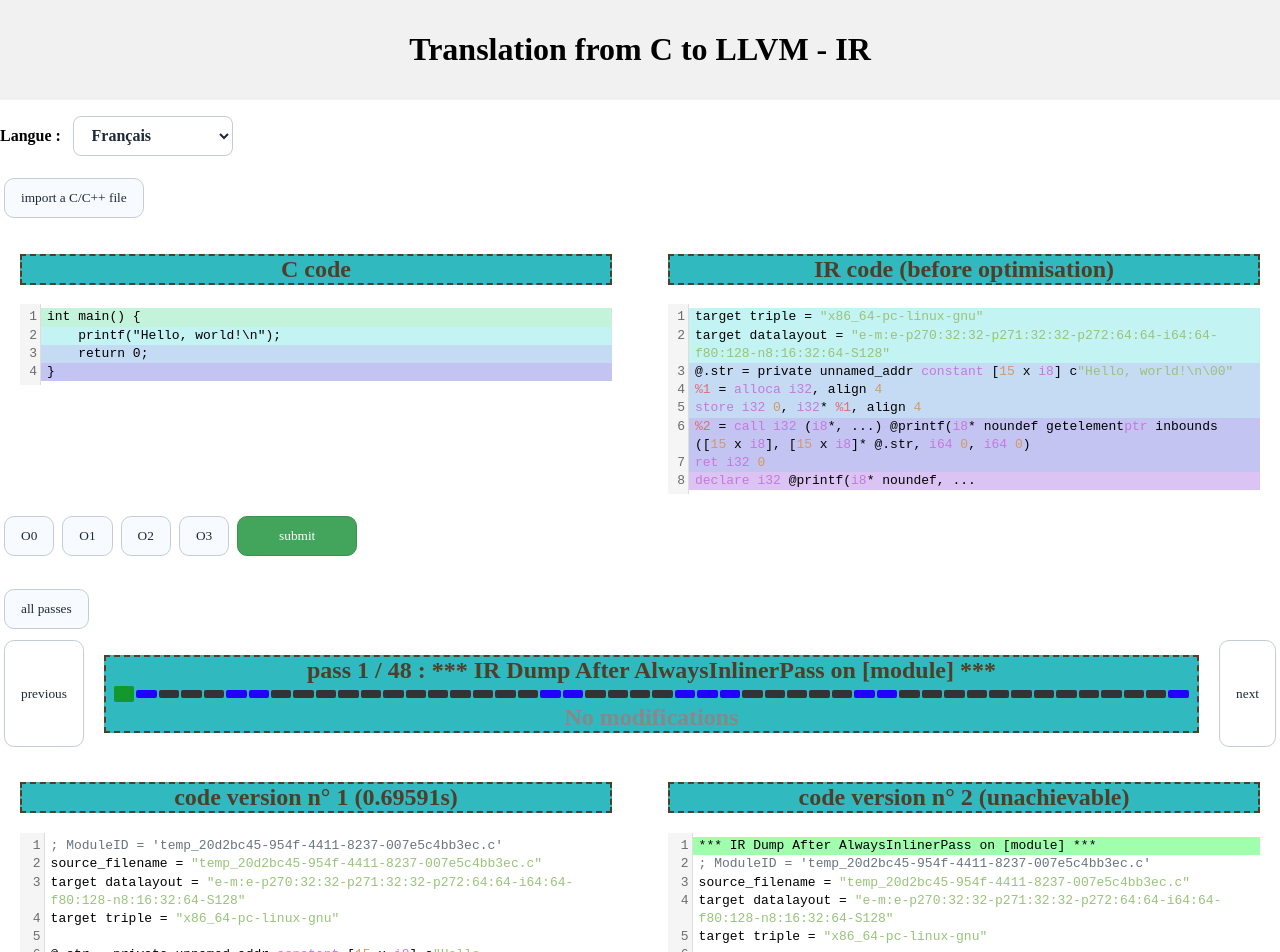
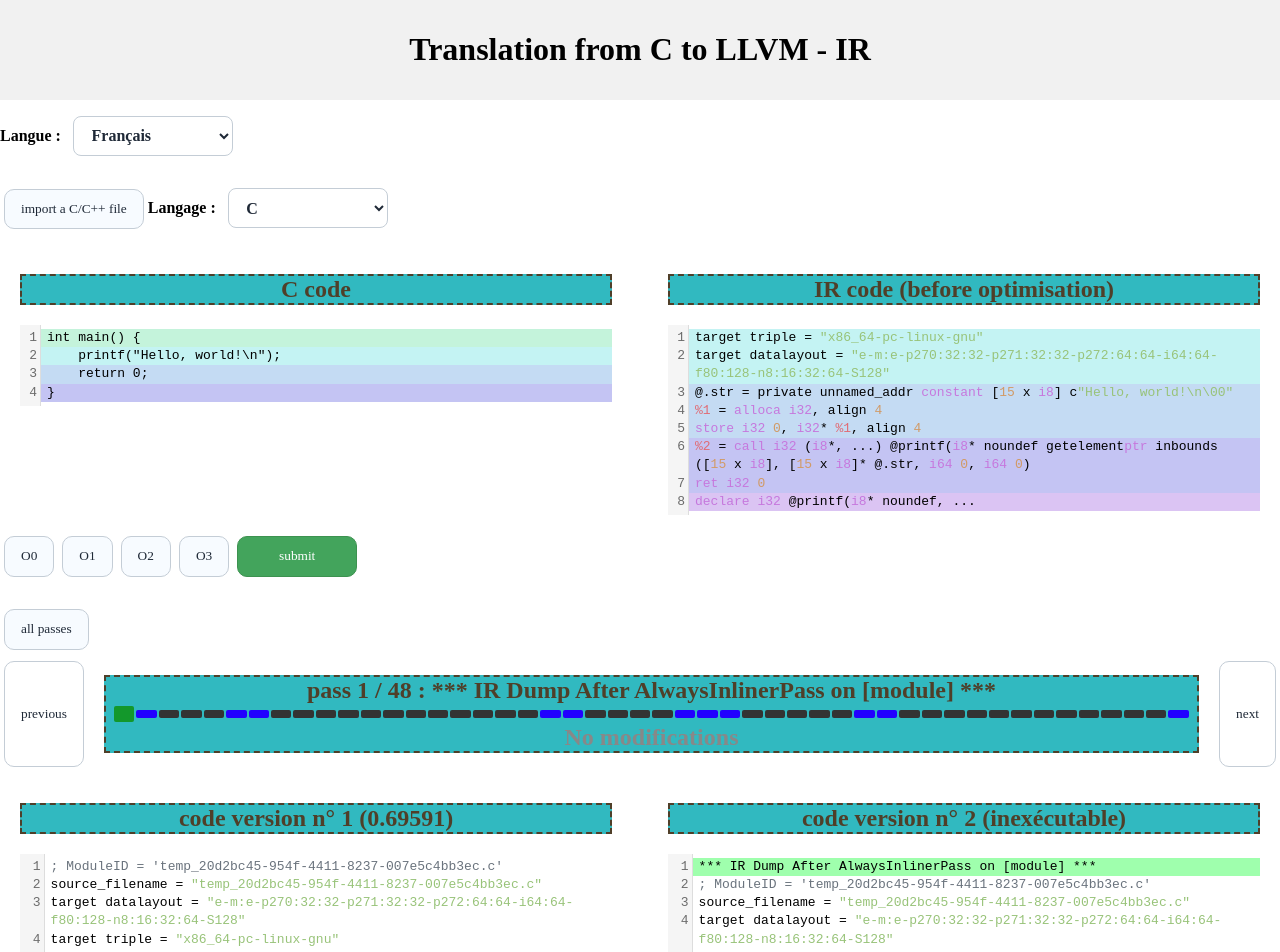
Before and after one commit to simeon-issanga/VerifCompil, a React (Vite) app in the folder site/: page / in a window 1280 px wide. Shown: the top 952 px of the page. Built offline with nearby package versions, Linux system fonts and the light colour scheme.

Commit message:
ajout choix langage

```diff
--- a/site/src/App.jsx
+++ b/site/src/App.jsx
@@ -46,7 +46,7 @@ export default function App() {
   const [currentPass, setCurrentPass] = useState(0);
   const [message, setMessage] = useState('');
   const [nbPasses, setNbPasses] = useState(0);
-
+  const [langageCode, setLangageCode] = useState('c');
 
   const indicesFiltres = useRef([])   // liste des indices de passes avec changement
   const K = useRef(0)                  // nombre total de passes avec changement
@@ -245,7 +245,10 @@ export default function App() {
       const reponse = await fetch('/api/compile', {
         method: 'POST',
         headers: { 'Content-Type': 'application/json' },
-        body: JSON.stringify({ code: inputRef.current.state.doc.toString(), lang: "c" }) //TODO : préciser lagage C/C++
+        body: JSON.stringify({
+          code: inputRef.current.state.doc.toString(),
+          lang: langageCode
+        })
       })
 
       const texteBrut = await reponse.text()
@@ -415,6 +418,7 @@ export default function App() {
     }`
   const { ajouts, suppressions } = compterChangements(reponseIA.current?.["liste_diffsO" + niveau_optimisation.current] ?? [], currentPass)
 
+
   return (
     <>
       <div className="language-selector">
@@ -436,6 +440,14 @@ export default function App() {
           accept=".c,.cpp"
           style={{ display: 'none' }}
         />
+
+        <div className="language-selector">
+          <label>Langage :</label>
+          <select value={langageCode} onChange={(e) => setLangageCode(e.target.value)}>
+            <option value="c">C</option>
+            <option value="cpp">C++</option>
+          </select>
+        </div>
       </div>
 
 
@@ -500,12 +512,12 @@ export default function App() {
         <Editor
           editorRef={previousPass}
           extensions={previousPassExtensions}
-          langage={t('code_version') + ` ${currentPass + 1}  (${(reponseIA.current?.["perfO" + niveau_optimisation.current]?.[currentPass] ?? "") === "inexécutable" ? t("inexecutable") : ((reponseIA.current?.["perfO" + niveau_optimisation.current]?.[currentPass] + "s") ?? "")})`}
+          langage={t('code_version') + ` ${currentPass + 1}  (${(reponseIA.current?.["perfO" + niveau_optimisation.current]?.[currentPass]) ?? ""})`}
         />
         <Editor
           editorRef={nextPass}
           extensions={nextPassExtensions}
-          langage={t('code_version') + ` ${currentPass + 2} (${(reponseIA.current?.["perfO" + niveau_optimisation.current]?.[currentPass + 1] ?? "") === "inexécutable" ? t("inexecutable") : ((reponseIA.current?.["perfO" + niveau_optimisation.current]?.[currentPass + 1] + "s") ?? "")})`}
+          langage={t('code_version') + ` ${currentPass + 2} (${(reponseIA.current?.["perfO" + niveau_optimisation.current]?.[currentPass + 1] ?? "")})`}
         />
       </div>
 
--- a/site/src/i18n.js
+++ b/site/src/i18n.js
@@ -10,7 +10,7 @@ i18n
         resources: {
             en: {
                 translation: {
-                    "app-title": "parallele React EN",
+                    "app-title": "from C to LLVM - IR",
                     "title": "Translation from C to LLVM - IR",
                     "C_code": "C code",
                     "IR_code": "IR code (before optimisation)",
@@ -32,7 +32,7 @@ i18n
             },
             fr: {
                 translation: {
-                    "app-title": "parallele React FR",
+                    "app-title": "de C vers LLVM - IR",
                     "title": "Traduction de C vers LLVM - IR",
                     "C_code": "code en C",
                     "IR_code": "code en IR (avant optimisation)",
@@ -54,7 +54,7 @@ i18n
             },
             es: {
                 translation: {
-                    "app-title": "parallele React ES",
+                    "app-title": "de C a LLVM-IR",
                     "title": "Traducción de C a LLVM-IR",
                     "C_code": "código en C",
                     "IR_code": "código en IR (antes de la optimización)",
```
